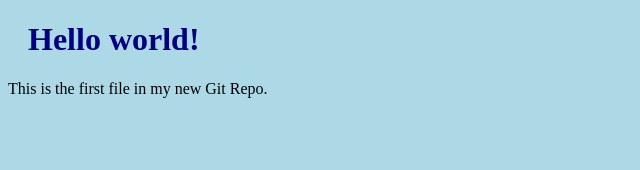
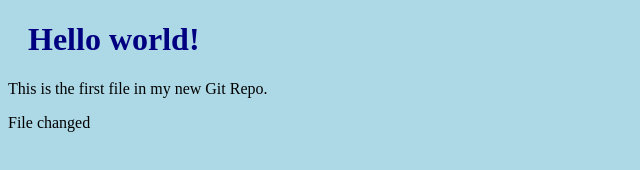
Before and after one commit to harsh5667/Git_test, a plain HTML site: page index.html in a window 1280 px wide. Shown: the whole page, without its empty margins (0-640 px from the left). Drawn offline with Linux system fonts and the light colour scheme.

Commit message:
Update in index.html

```diff
--- a/index.html
+++ b/index.html
@@ -10,7 +10,7 @@
 
     <h1>Hello world!</h1>
     <p>This is the first file in my new Git Repo.</p>
-
+    <p>File  changed</p>
 </body>
 
 </html>
```
